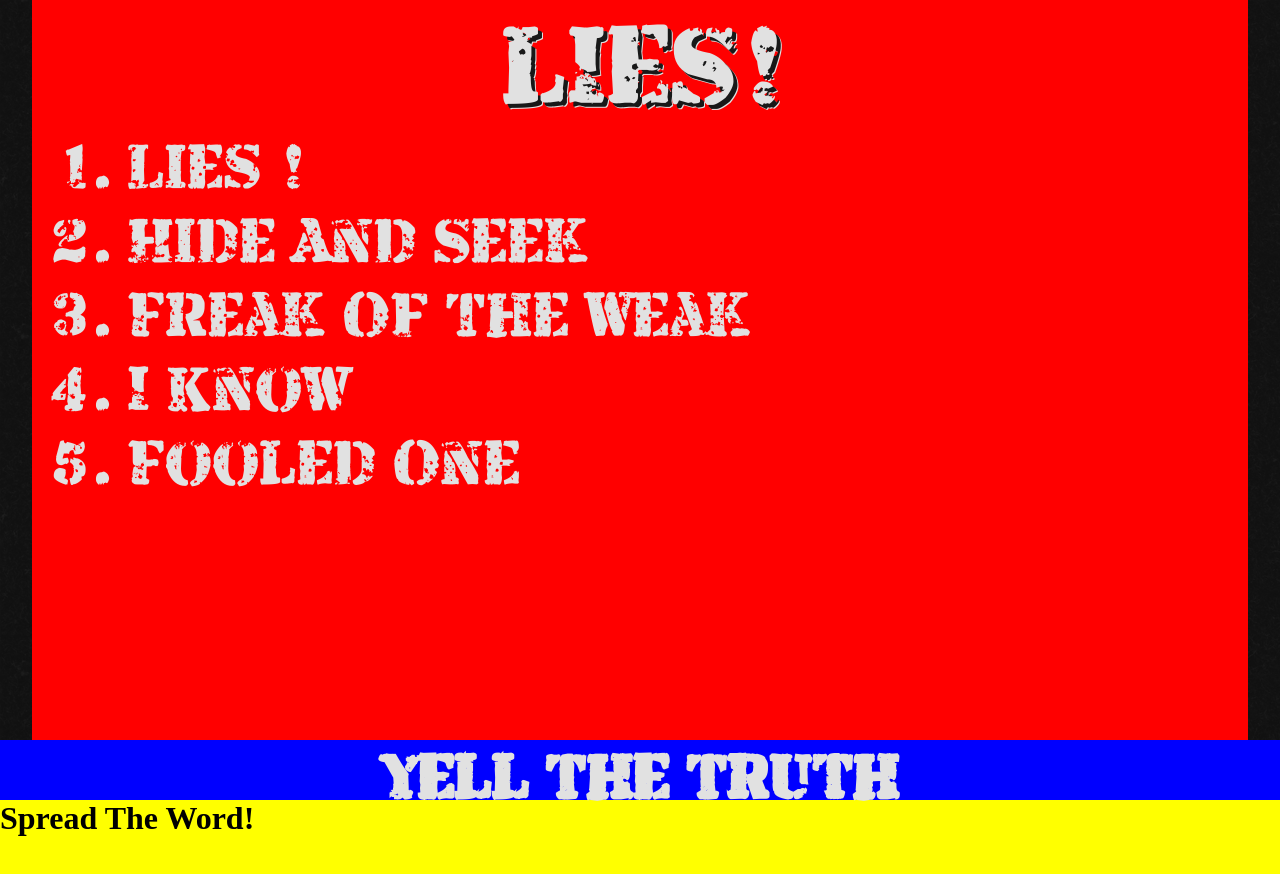
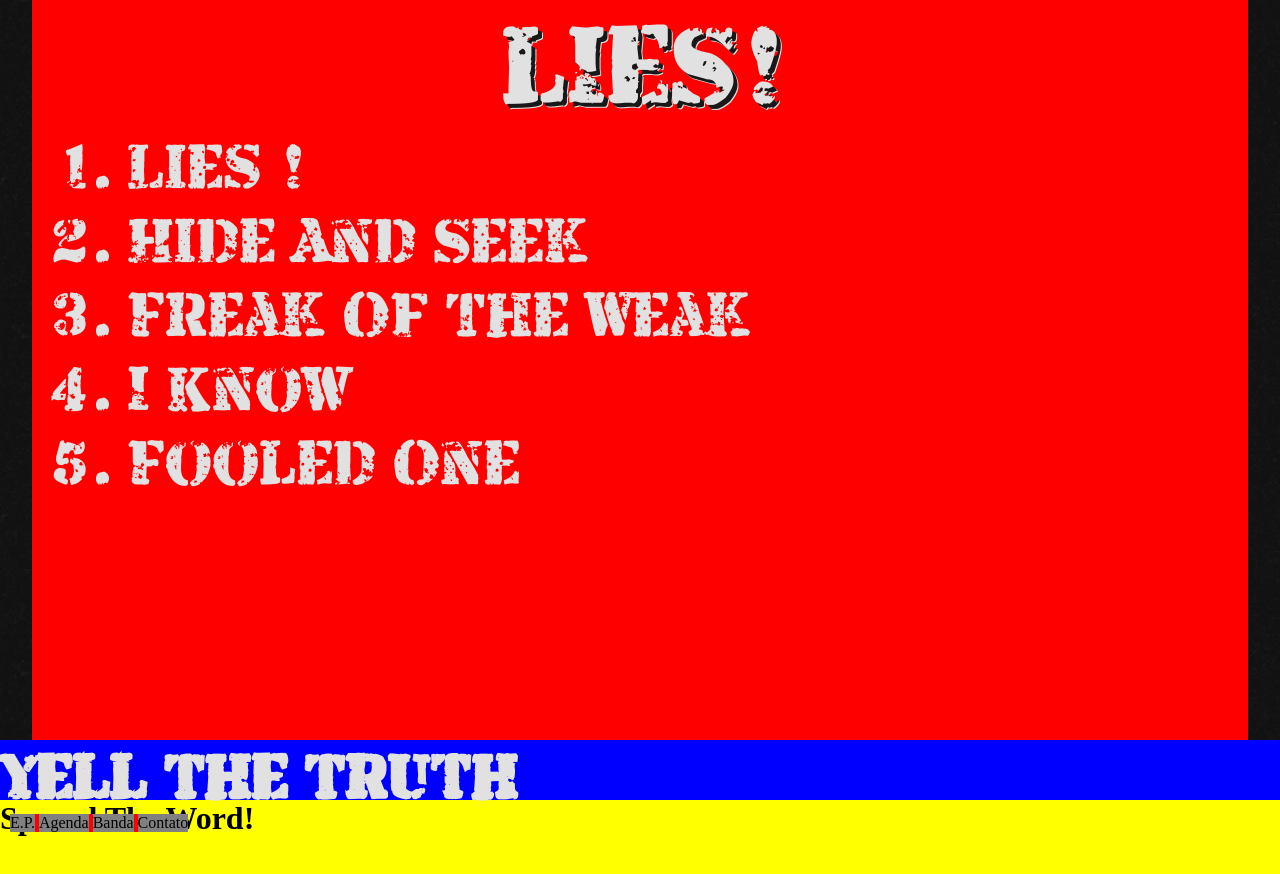
Before and after one commit to othman853/ytt, a plain HTML site: page index.html in a window 1280 px wide. Drawn offline with Linux system fonts and the light colour scheme.

Commit message:
Proceding update of structure and CSS dividing

```diff
--- a/css/ep-main.css
+++ b/css/ep-main.css
@@ -1,20 +1,35 @@
 #master-container{
-	width: 95%;
-	height: 100%;
-	margin-left: 2.5%;
-	position: relative;
-	background-color: red;
+	width 					: 95%;
+	height 					: 100%;
+	margin-left 			: 2.5%;
+	position 				: relative;
+	background-color 		: red;
 }
 
 #ep-list{
-	margin-left: 95px;
+	margin-left 			: 95px;
 }
 
 #bottom-menu{
-	background-color: blue;
-	height: 60px;
-	position: fixed;
-	width: 100%;
-	bottom: 0px;
-	z-index: 1;
+	background-color 		: blue;
+	height 					: 60px;
+	position 				: fixed;
+	width 					: 100%;
+	bottom 					: 0px;
+	z-index					: 1;
 }
+
+#menu{
+	float 					:right;
+	background-color 		: red;
+	display 				: inline-block;
+	list-style-type			: none;
+	float 					: left;
+	margin-left 			: 10px;
+}
+
+#menu-item{
+	background-color 		: gray;
+	display 				: inline-block;
+
+}
--- a/index.html
+++ b/index.html
@@ -3,9 +3,11 @@
 	<head>
 		<title>Yell The Truth</title>
 		<meta charset="UTF-8">
+
 		<link rel="stylesheet" type="text/css" href="css/main.css">
 		<link rel="stylesheet" type="text/css" href="css/ep-main.css">
 		<link rel="stylesheet" type="text/css" href="css/text.css">
+
 		<script src="js/jquery-1.11.1.js"></script>
 
 	</head>
@@ -30,10 +32,15 @@
 
 
 		<div id="bottom-menu">
-		<h1 class="armalite-light-medium text-shadow text-centered">Yell The Truth</h1>
+			<h1 class="armalite-light-medium text-shadow">Yell The Truth</h1>
+			<ul id="menu">
+				<li id="menu-item">E.P.</li>
+				<li id="menu-item">Agenda</li>
+				<li id="menu-item">Banda</li>
+				<li id="menu-item">Contato</li>
+			</ul>
 
 		</div>
-
 
 		<footer>
 			<h1>Spread The Word!</h1>
```
Lines whose indentation alone changed are shown as unchanged.
